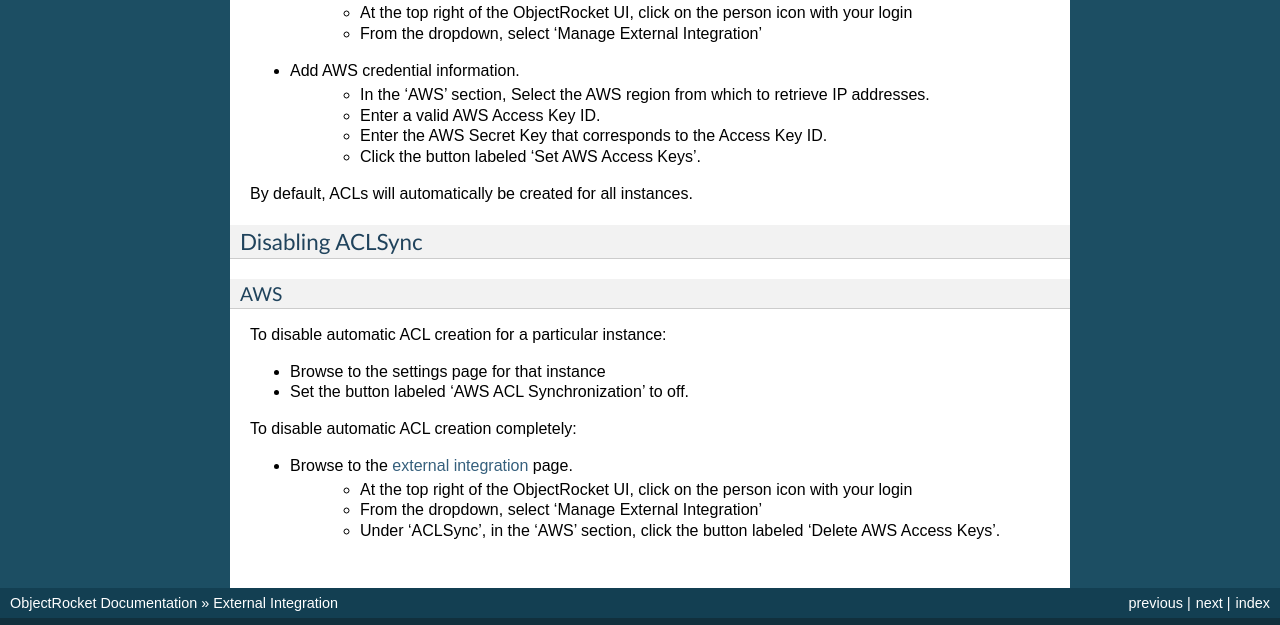
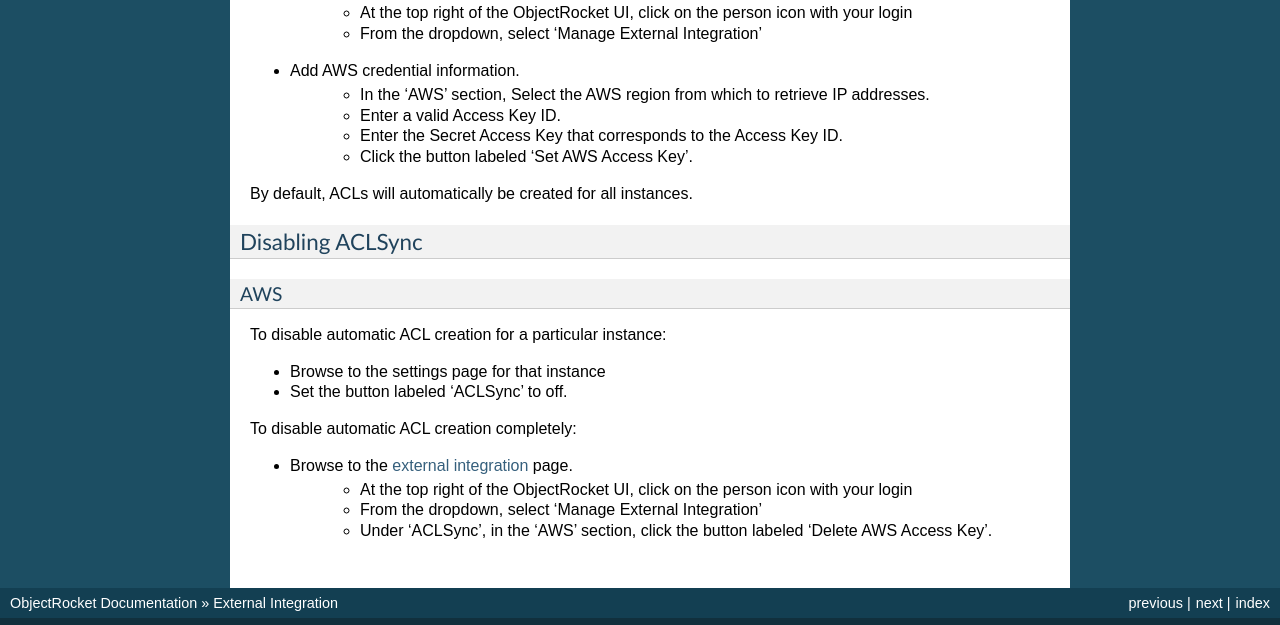
Before and after one commit to zcorleissen/documentation, a Sphinx documentation site: the page built from source/external_integration.rst, in a window 1280 px wide. Shown: the part 1115-1740 px from the top of the page. Built offline with Sphinx 7.4.7, drawn with Linux system fonts in a browser that asks for light colours.

Commit message:
language change

```diff
--- a/source/external_integration.rst
+++ b/source/external_integration.rst
@@ -54,9 +54,9 @@
     * From the dropdown, select 'Manage External Integration'
 * Add AWS credential information.
     * In the 'AWS' section, Select the AWS region from which to retrieve IP addresses.
-    * Enter a valid AWS Access Key ID.
-    * Enter the AWS Secret Key that corresponds to the Access Key ID.
-    * Click the button labeled 'Set AWS Access Keys'.
+    * Enter a valid Access Key ID.
+    * Enter the Secret Access Key that corresponds to the Access Key ID.
+    * Click the button labeled 'Set AWS Access Key'.
 
 By default, ACLs will automatically be created for all instances.
 
@@ -70,14 +70,14 @@
 To disable automatic ACL creation for a particular instance:
 
 * Browse to the settings page for that instance
-* Set the button labeled 'AWS ACL Synchronization' to off.
+* Set the button labeled 'ACLSync' to off.
 
 To disable automatic ACL creation completely:
 
 * Browse to the `external integration`_ page.
     * At the top right of the ObjectRocket UI, click on the person icon with your login
     * From the dropdown, select 'Manage External Integration'
-    * Under 'ACLSync', in the 'AWS' section, click the button labeled 'Delete AWS Access Keys'.
+    * Under 'ACLSync', in the 'AWS' section, click the button labeled 'Delete AWS Access Key'.
 
 .. _external integration: https://app.objectrocket.com/external
 .. _accounts: https://rpm.newrelic.com/accounts
```
